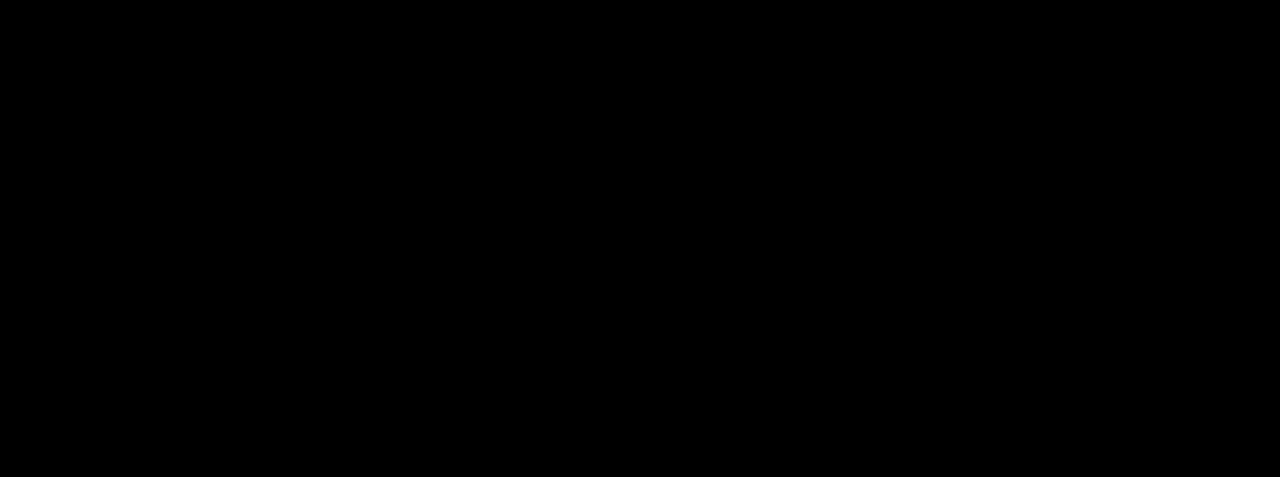
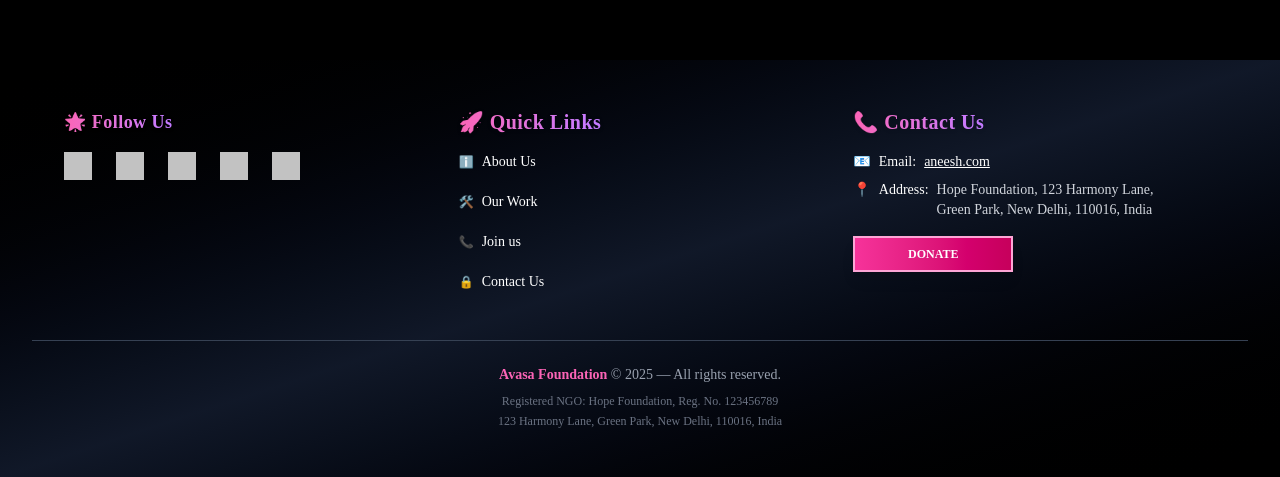
Before and after one commit to vamsiram10/ngo-A, a Next.js app: page / in a window 1280 px wide. Shown: the part 2160-2637 px from the top of the page. Before the commit the page ends 2220 px from the top, so only its background shows below. Built offline with nearby package versions, Linux system fonts and the light colour scheme; grey boxes are pictures that could not be loaded.

Commit message:
added footer

```diff
--- a/src/components/common/footer/Footer.jsx
+++ b/src/components/common/footer/Footer.jsx
@@ -1,8 +1,175 @@
-function Footer() {
+"use client";
+import React, { useState, useEffect } from "react";
+import Link from "next/link";
+
+const Footer = () => {
+  const [currentYear, setCurrentYear] = useState(2024);
+  const [isVisible, setIsVisible] = useState(false);
+
+  useEffect(() => {
+    setCurrentYear(new Date().getFullYear());
+    setIsVisible(true);
+  }, []);
+
   return (
-    <div>
-      <h1></h1>
-    </div>
+    <footer className="overflow-hidden relative px-6 py-12 text-white bg-gradient-to-br from-black via-gray-900 to-black shadow-2xl sm:px-8 lg:px-8">
+      <div className="z-10 relative flex flex-col gap-6 gap-8 mx-auto max-w-6xl lg:flex-row">
+        {/* Social Media with enhanced styling */}
+        <div className="flex-1 flex flex-col items-center lg:items-start">
+          <h3 className="mb-4 text-lg font-bold tracking-wide text-transparent bg-gradient-to-r from-pink-400 to-purple-400 bg-clip-text drop-shadow sm:text-xl lg:text-lg">
+            🌟 Follow Us
+          </h3>
+          <div className="flex space-x-4 sm:space-x-6">
+            {[
+              {
+                href: "https://instagram.com",
+                src: "instagram",
+                color: "#ec4899",
+                emoji: "📸",
+              },
+              {
+                href: "https://twitter.com",
+                src: "twitter",
+                color: "#1da1f2",
+                emoji: "🐦",
+              },
+              {
+                href: "https://youtube.com",
+                src: "youtube",
+                color: "#ff0000",
+                emoji: "📺",
+              },
+              {
+                href: "https://facebook.com",
+                src: "facebook",
+                color: "#1877f3",
+                emoji: "👥",
+              },
+              {
+                href: "https://linkedin.com",
+                src: "linkedin",
+                color: "#0a66c2",
+                emoji: "💼",
+              },
+            ].map(({ href, src, color, emoji }) => (
+              <a
+                key={src}
+                href={href}
+                target="_blank"
+                rel="noopener noreferrer"
+                className="relative group"
+              >
+                <span className="sr-only">{src}</span>
+                <div className="relative">
+                  <img
+                    src={`https://cdn.jsdelivr.net/gh/simple-icons/simple-icons/icons/${src}.svg`}
+                    alt={src}
+                    className="w-7 h-7 transition-all duration-300 group-hover:scale-110 group-hover:drop-shadow sm:w-8 lg:w-7"
+                    style={{
+                      // Make the icon white
+                      filter: "invert(1) brightness(2)",
+                    }}
+                  />
+                  <span className="absolute text-xs opacity-0 transition-opacity duration-300 -top-2 -right-2 group-hover:opacity-100">
+                    {emoji}
+                  </span>
+                </div>
+              </a>
+            ))}
+          </div>
+        </div>
+
+        {/* Quick Links with enhanced styling */}
+        <div className="flex-1 flex flex-col items-center lg:items-start">
+          <h3 className="mb-4 text-lg font-bold tracking-wide text-transparent bg-gradient-to-r from-pink-400 to-purple-400 bg-clip-text drop-shadow sm:text-xl lg:mt-0">
+            🚀 Quick Links
+          </h3>
+          <ul className="flex flex-wrap justify-center gap-3 text-sm font-medium text-left space-y-2 lg:flex-col">
+            {[
+              { name: "About Us", icon: "ℹ️", href: "/aboutus" },
+              { name: "Our Work", icon: "🛠️", href: "/ourwork" },
+              { name: "Join us", icon: "📞", href: "/joinus" },
+              { name: "Contact Us", icon: "🔒", href: "/contactus" },
+            ].map(({ name, icon, href }) => (
+              <li key={name} className="group">
+                <Link
+                  href={href}
+                  className="flex items-center gap-2 text-white transition-all duration-300 hover:text-pink-400 group-hover:translate-x-1"
+                >
+                  <span className="text-xs">{icon}</span>
+                  {name}
+                </Link>
+              </li>
+            ))}
+          </ul>
+        </div>
+
+        <div className="flex-1 flex flex-col items-center lg:items-start">
+          <h3 className="mb-4 text-lg font-bold tracking-wide text-transparent bg-gradient-to-r from-pink-400 to-purple-400 bg-clip-text drop-shadow sm:text-xl lg:mt-0">
+            📞 Contact Us
+          </h3>
+          <div className="text-sm text-center lg:text-left">
+            <p className="flex items-center gap-2 mb-2 text-white">
+              <span>📧</span>
+              Email:{" "}
+              <a
+                href="mailto:support@example.com"
+                className="transition-colors underline hover:text-pink-400 hover:scale-105"
+              >
+                aneesh.com
+              </a>
+            </p>
+            <p className="flex items-start gap-2 mb-4 text-white">
+              <span>📍</span>
+              Address:{" "}
+              <span className="block text-gray-300">
+                Hope Foundation, 123 Harmony Lane,
+                <br />
+                Green Park, New Delhi, 110016, India
+              </span>
+            </p>
+          </div>
+          <button className="relative px-6 py-2 w-40 text-white font-bold text-xs bg-gradient-to-r from-pink-500 to-pink-700 rounded-none border-2 border-pink-300 shadow-lg transition-all duration-[6000ms] hover:shadow-[0_0_50px_rgba(236,72,153,0.8)] hover:shadow-[0_0_100px_rgba(236,72,153,0.6)] hover:shadow-[0_0_150px_rgba(236,72,153,0.4)] hover:scale-110 hover:bg-gradient-to-r hover:from-pink-600 hover:to-pink-800 before:absolute before:inset-0 before:rounded-none before:border-2 before:border-pink-400 before:animate-ping before:transition-all before:duration-[6000ms] before:delay-[2000ms] after:absolute after:inset-0 after:rounded-none after:border-2 after:border-pink-300 after:animate-ping after:transition-all after:duration-[6000ms] after:delay-[4000ms] [&>*:nth-child(3)]:absolute [&>*:nth-child(3)]:inset-0 [&>*:nth-child(3)]:rounded-none [&>*:nth-child(3)]:border-2 [&>*:nth-child(3)]:border-pink-200 [&>*:nth-child(3)]:animate-ping [&>*:nth-child(3)]:transition-all [&>*:nth-child(3)]:duration-[6000ms] [&>*:nth-child(3)]:delay-[6000ms]">
+            <span className="z-10 relative">DONATE</span>
+            <div className="absolute inset-0 bg-gradient-to-r from-pink-400 to-purple-400 opacity-0 transition-opacity duration-300 group-hover:opacity-20"></div>
+          </button>
+        </div>
+      </div>
+
+      {/* Newsletter Subscription with enhanced styling
+      <div className="z-10 relative mt-12 pt-8 border-t border-gray-700 lg:mt-16">
+        <div className="mx-auto max-w-lg text-center">
+          <h4 className="mb-4 text-lg font-bold text-transparent bg-gradient-to-r from-pink-400 to-purple-400 bg-clip-text sm:text-xl">
+            📬 Stay Updated
+          </h4>
+          <p className="mb-6 text-base text-gray-300 sm:text-lg">
+            Subscribe to our newsletter for the latest updates and stories of
+            hope.
+          </p>
+          <div className="flex flex-col items-center gap-3 gap-4 sm:flex-row">
+            <input
+              type="email"
+              placeholder="Enter your email"
+              className="flex-1 px-4 py-3 w-full text-gray-900 text-base bg-white border-pink-400 rounded-lg border focus:outline-none focus:ring-2 focus:ring-pink-500 focus:border-transparent sm:px-6"
+            />
+            <button className="px-6 py-3 text-white font-semibold text-base bg-gradient-to-r from-pink-500 to-pink-600 rounded-lg shadow-lg transition-all duration-300 hover:from-pink-600 hover:to-pink-700 transform hover:scale-105 sm:px-8">
+              Subscribe
+            </button>
+          </div>
+        </div>
+      </div> */}
+
+      {/* Copyright */}
+      <div className="z-10 relative mt-12 pt-6 text-center text-sm text-gray-400 border-t border-gray-700">
+        <span className="font-semibold text-pink-400">Avasa Foundation</span>{" "}
+        &copy; {new Date().getFullYear()} &mdash; All rights reserved.
+        <div className="flex flex-col items-center justify-center gap-1 mt-2 text-xs text-gray-500">
+          <span>Registered NGO: Hope Foundation, Reg. No. 123456789</span>
+          <span>123 Harmony Lane, Green Park, New Delhi, 110016, India</span>
+        </div>
+      </div>
+    </footer>
   );
-}
+};
+
 export default Footer;
```
